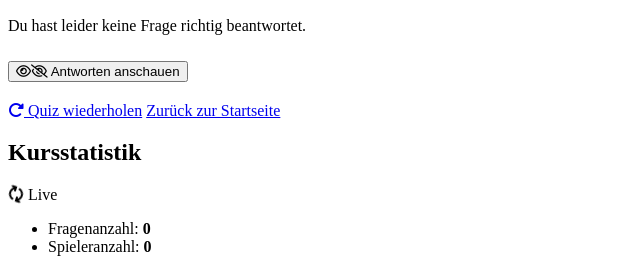
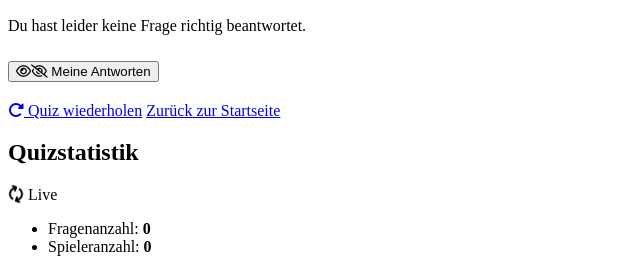
Before and after one commit to thomas-hofmann/quiz, a Symfony app: template templates/finished.html.twig in a window 1280 px wide. Shown: the part 275-531 px from the top of the page, without its empty margins (0-640 px from the left). Run offline with Twig, Linux system fonts and the light colour scheme; the template is opened without the code that fills it, so the values that code supplies are empty; some libraries are stand-ins or nearby versions.

Commit message:
fixed some text

```diff
--- a/templates/finished.html.twig
+++ b/templates/finished.html.twig
@@ -39,7 +39,7 @@
             <div class="accordion-item border-0">
                 <h2 class="accordion-header" id="headingOne">
                     <button class="quiz__button btn btn-primary mt-2 btn-lg finished__accordion-button collapsed" type="button" data-bs-toggle="collapse" data-bs-target="#collapseOne" aria-expanded="true" aria-controls="collapseOne">
-                        <i class="fa-regular fa-eye"></i><i class="fa-regular fa-eye-slash"></i> Antworten anschauen
+                        <i class="fa-regular fa-eye"></i><i class="fa-regular fa-eye-slash"></i> Meine Antworten
                     </button>
                 </h2>
                 <div id="collapseOne" class="accordion-collapse collapse box box--70 mx-auto" aria-labelledby="headingOne" data-bs-parent="#accordionExample">
@@ -79,7 +79,7 @@
         </p>
     </div>
     <div class="box box--70 mx-auto shadow border rounded pt-2 position-relative">
-        <h2>Kursstatistik</h2>
+        <h2>Quizstatistik</h2>
         <p class="text-primary position-absolute top-0 end-0 mt-2 me-3 fs-5"><i class="fa-solid fa-arrows-rotate fa-spin"></i> Live</p>
         <div id="container-stats">
             <ul class="list-group rounded mb-2">
```
